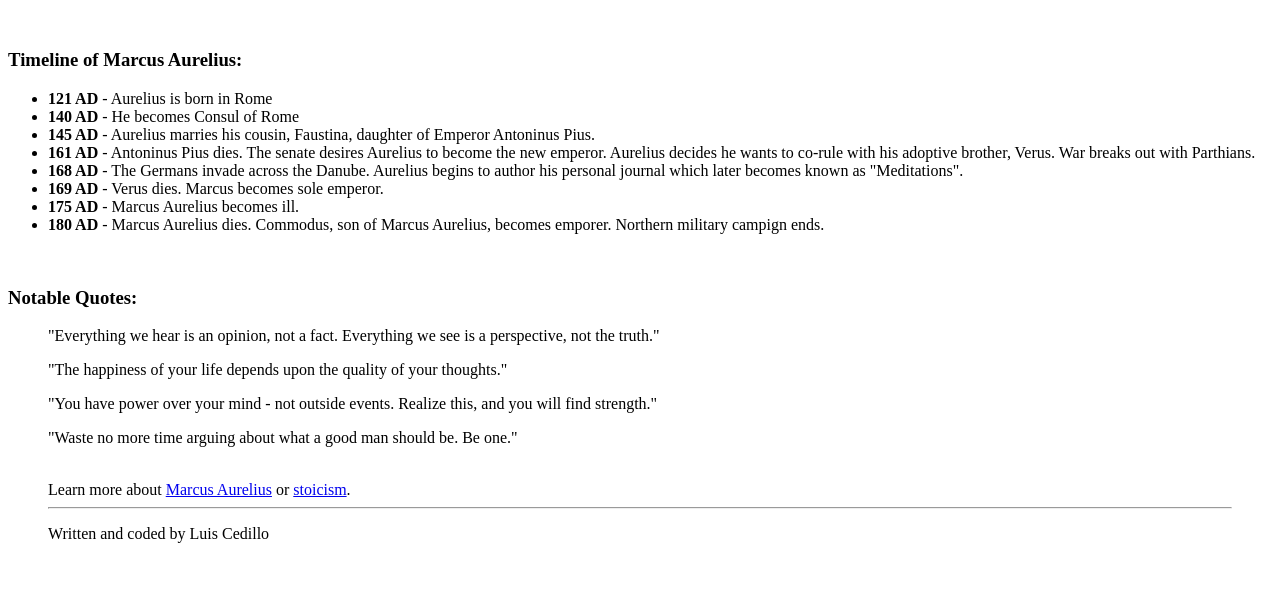
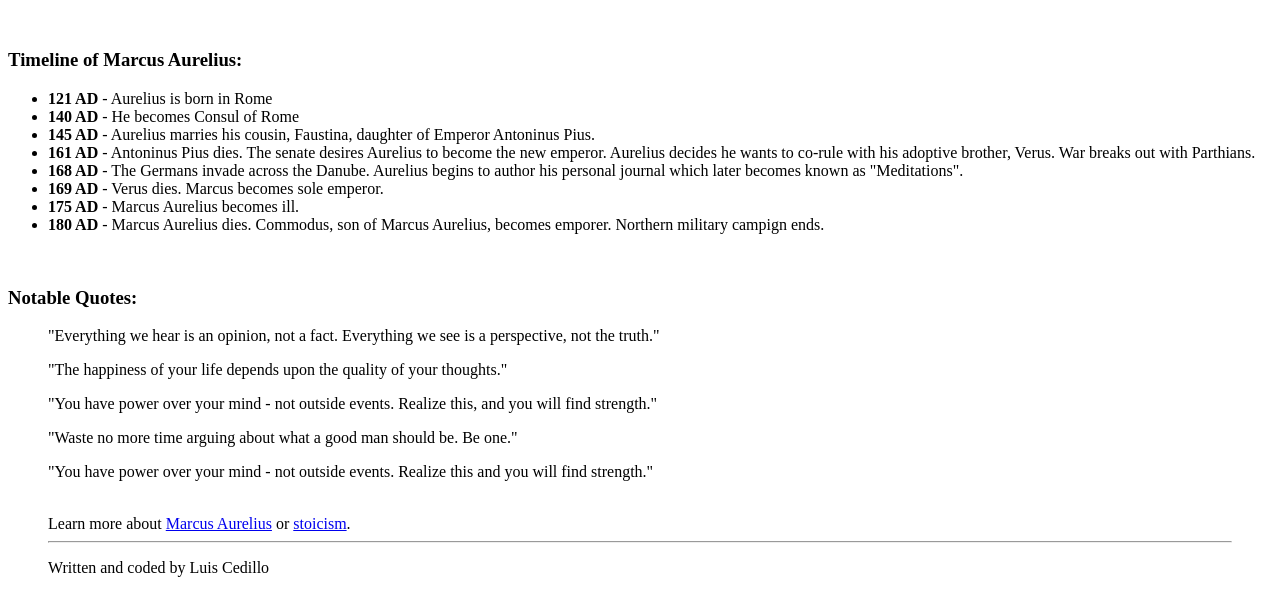
Before and after one commit to luis-cedillo/tributePage, a plain HTML site: page index.html in a window 1280 px wide. Shown: the part 493-1086 px from the top of the page. Before the commit the page ends 1052 px from the top, so only its background shows below. Drawn offline with Linux system fonts and the light colour scheme.

Commit message:
Update index.html
Added a final quote in the quote section.

```diff
--- a/index.html
+++ b/index.html
@@ -49,6 +49,7 @@
     </p>
     <p>"Waste no more time arguing about what a good man should be. Be one."
     </p>
+	<p>"You have power over your mind - not outside events. Realize this and you will find strength."</p>
     <br>
     <h9>Learn more about <a id="tribute-link" href="http://www.ancient.eu/Marcus_Aurelius/" target="_blank">Marcus Aurelius</a> or <a href="https://sites.google.com/site/thestoiclife/" target="_blank"> stoicism</a>.</h9>
     <hr>
```
